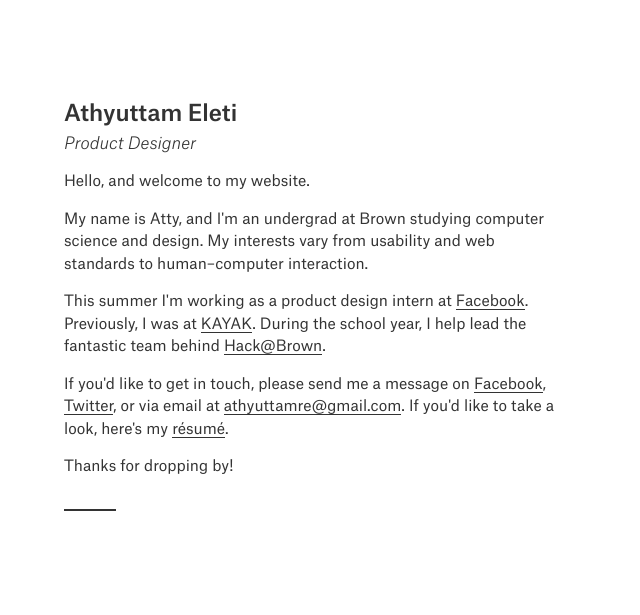
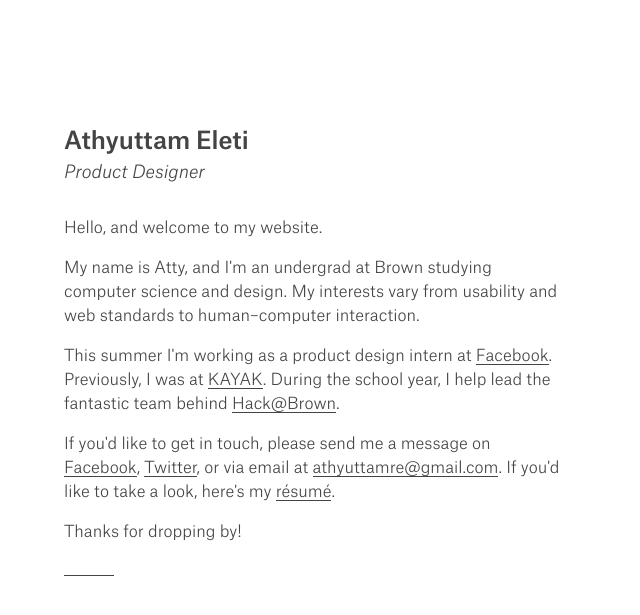
Before and after one commit to athyuttamre/athyuttamre.github.io, a Jekyll site: the page built from index.html, in a window 1280 px wide. Shown: the top 615 px of the page, without its empty margins (0-640 px from the left). Built offline with Jekyll 4.4.1, drawn with Linux system fonts in a browser that asks for light colours.

Commit message:
Update typography, add animations

```diff
--- a/css/main.scss
+++ b/css/main.scss
@@ -8,10 +8,11 @@
 
 body {
   font-family: "Atlas Grotesk", sans-serif;
-  font-size: 15px;
+  font-size: 16px;
+  font-weight: 300;
   line-height: 1.5;
 
-  color: rgba(0, 0, 0, 0.8);
+  color: #444;
 }
 
 .container {
@@ -25,8 +26,34 @@ body {
   }
 }
 
+@keyframes fade-down {
+  0% {
+    opacity: 0;
+    transform: translateY(-15px);
+  }
+  100% {
+    opacity: 1;
+    transform: translateY(0px);
+  }
+}
+
+@keyframes fade-up {
+  0% {
+    opacity: 0;
+    transform: translateY(15px);
+  }
+  100% {
+    opacity: 1;
+    transform: translateY(0px);
+  }
+}
+
+.title {
+  animation: fade-down 1s;
+}
+
 h1 {
-  margin-top: 1.5em;
+  margin-top: 2.5em;
   margin-bottom: 0;
 
   font-size: 1.5em;
@@ -35,10 +62,15 @@ h1 {
 
 h2 {
   margin-top: 0;
+  margin-bottom: 30px;
 
   font-size: 1.1em;
   font-style: italic;
   font-weight: 300;
+}
+
+.content {
+  animation: fade-up 1s;
 }
 
 a {
@@ -59,5 +91,6 @@ hr {
   margin-top: 3%;
   margin-bottom: 20%;
 
-  border: 1px solid rgba(0, 0, 0, 0.8);
+  border: 0;
+  border-bottom: 1px solid #444;
 }
--- a/index.html
+++ b/index.html
@@ -2,9 +2,12 @@
 layout: base
 ---
 
+<div class="title">
   <h1>Athyuttam Eleti</h1>
   <h2>Product Designer</h2>
+</div>
 
+<div class="content">
   <p>Hello, and welcome to my website.</p>
 
   <p>My name is Atty, and I'm an undergrad at Brown studying computer science and design. My interests vary from usability and web standards to human&ndash;computer interaction.</p>
@@ -16,3 +19,4 @@ layout: base
   <p>Thanks for dropping by!</p>
 
   <hr>
+</div>
```
Lines whose indentation alone changed are shown as unchanged.
